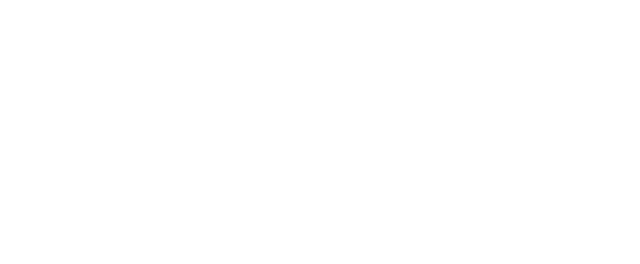
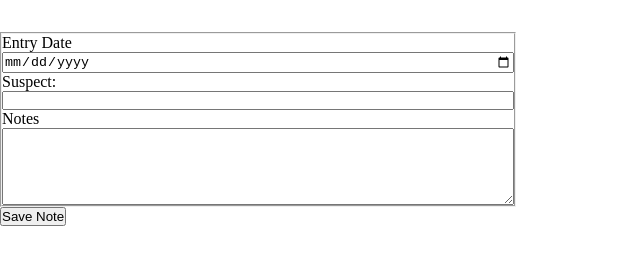
Before and after one commit to CheoR/glassdale, a plain HTML site: page index.html in a window 1280 px wide. Shown: the whole page, without its empty margins (0-640 px from the left). Drawn offline with Linux system fonts and the light colour scheme; no server answers.

Commit message:
Add note form component.

```diff
--- a/index.html
+++ b/index.html
@@ -17,6 +17,8 @@
                 <div class="filter filters__officer"></div>
             </div>
         </header>
+
+        <article class="noteFormContainer"></article>
         <article class="criminalsContainer"></article>
     </main>
 
--- a/scripts/main.js
+++ b/scripts/main.js
@@ -10,7 +10,9 @@
 import { CriminalList } from "./criminals/CriminalList.js"
 import { ConvictionSelect } from "./convictions/ConvictionSelect.js"
 import { OfficerSelect } from "./officers/OfficerSelect.js"
+import { NoteForm } from "./notes/NoteForm.js"
 
 CriminalList();
 ConvictionSelect();
 OfficerSelect();
+NoteForm();
--- /dev/null
+++ b/scripts/notes/NoteForm.js
@@ -0,0 +1,41 @@
+const contentTarget = document.querySelector(".noteFormContainer")
+
+const _render = () => {
+    contentTarget.innerHTML = `
+     <form action="" method="get" class="noteForm">
+      <fieldset>
+       <label for="entryDate">Entry Date</label>
+       <input type="date" name="entryDate" id="entryDate">
+
+       <label for="suspect">Suspect: </label>
+       <input type="text" name="suspect" id="suspect" required>
+
+
+       <label for="noteEntry">Notes</label>
+
+       <textarea id="noteEntry" name="noteEntry"
+        rows="5" cols="33" placeholder="Notes about case . . ">
+       </textarea>
+      </fieldset>
+
+      <button type="submit" value="Submit" id="saveNote">Save Note</button>
+     </form>
+    `
+}
+
+      // <input id="submit" type="submit" value="Submit" />
+      // <button id="saveNote">Save Note</button>
+
+       // <label for="mood-select">Mood:</label>
+       // <select name="mood" id="mood-select">
+       //  <option value="">--How am I feeling?--</option>
+       //  <option value="anxious">Anxious</option>
+       //  <option value="stressed">Stressed</option>
+       //  <option value="angry">Angry</option>
+       //  <option value="silly">Silly</option>
+       //  <option value="good">Good</option>
+       //  <option value="iCanDoThis">I can do this</option>
+       // </select>
+export const NoteForm = () => {
+    _render()
+}
--- a/styles/main.css
+++ b/styles/main.css
@@ -28,3 +28,18 @@ li {
   border: 1px solid gray;
   border-radius: 15px;
 }
+
+.noteFormContainer {
+  width: 100%;
+}
+
+.noteForm {
+  margin: 2em 0;
+  width: 100%;
+}
+
+fieldset {
+  width: 40%;
+  display: flex;
+  flex-direction: column;
+}
```
Also changed, not shown: scripts/notes/Note.js (added), scripts/notes/NoteDataProvider.js (added), scripts/notes/NoteList.js (added).
